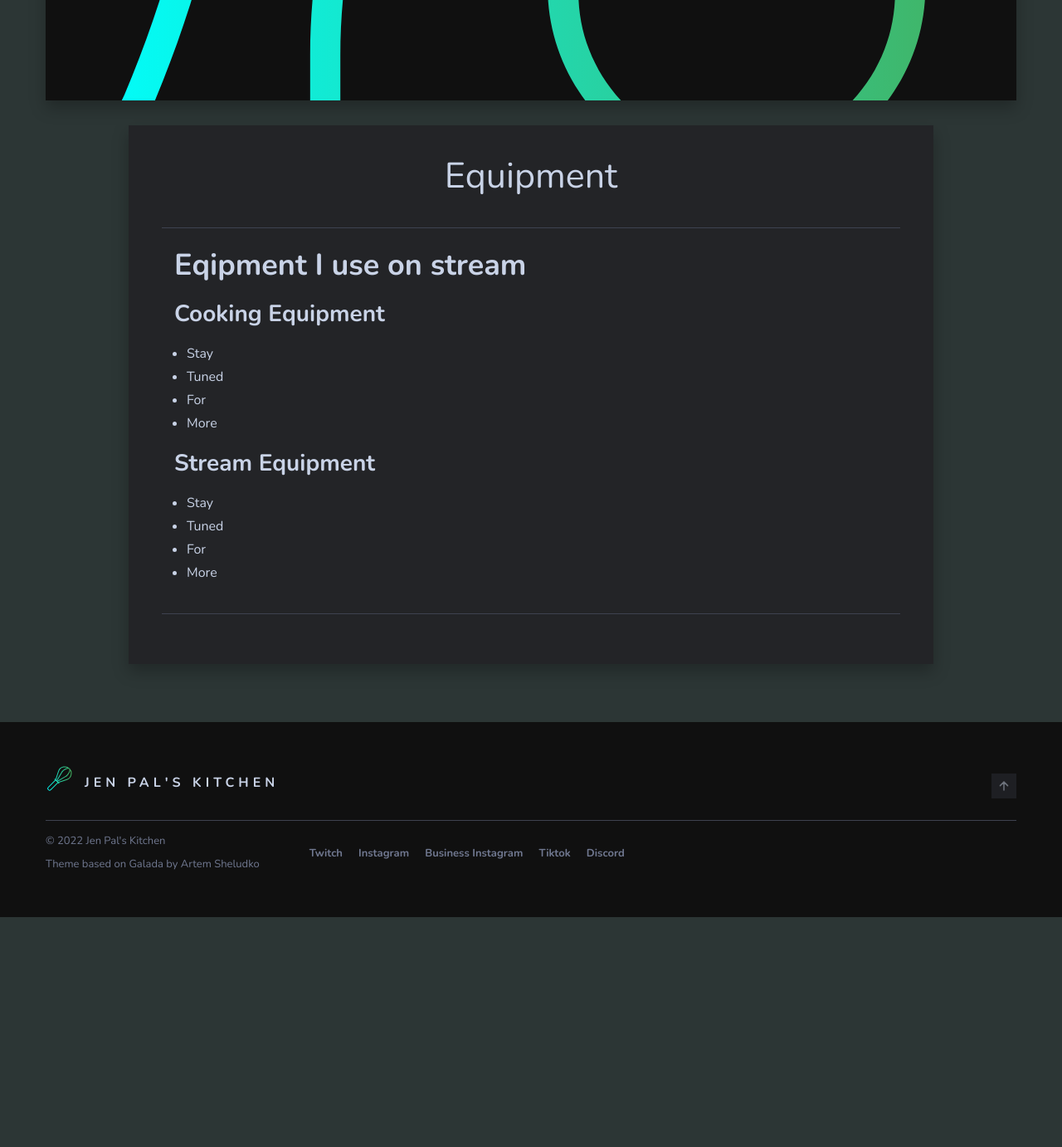
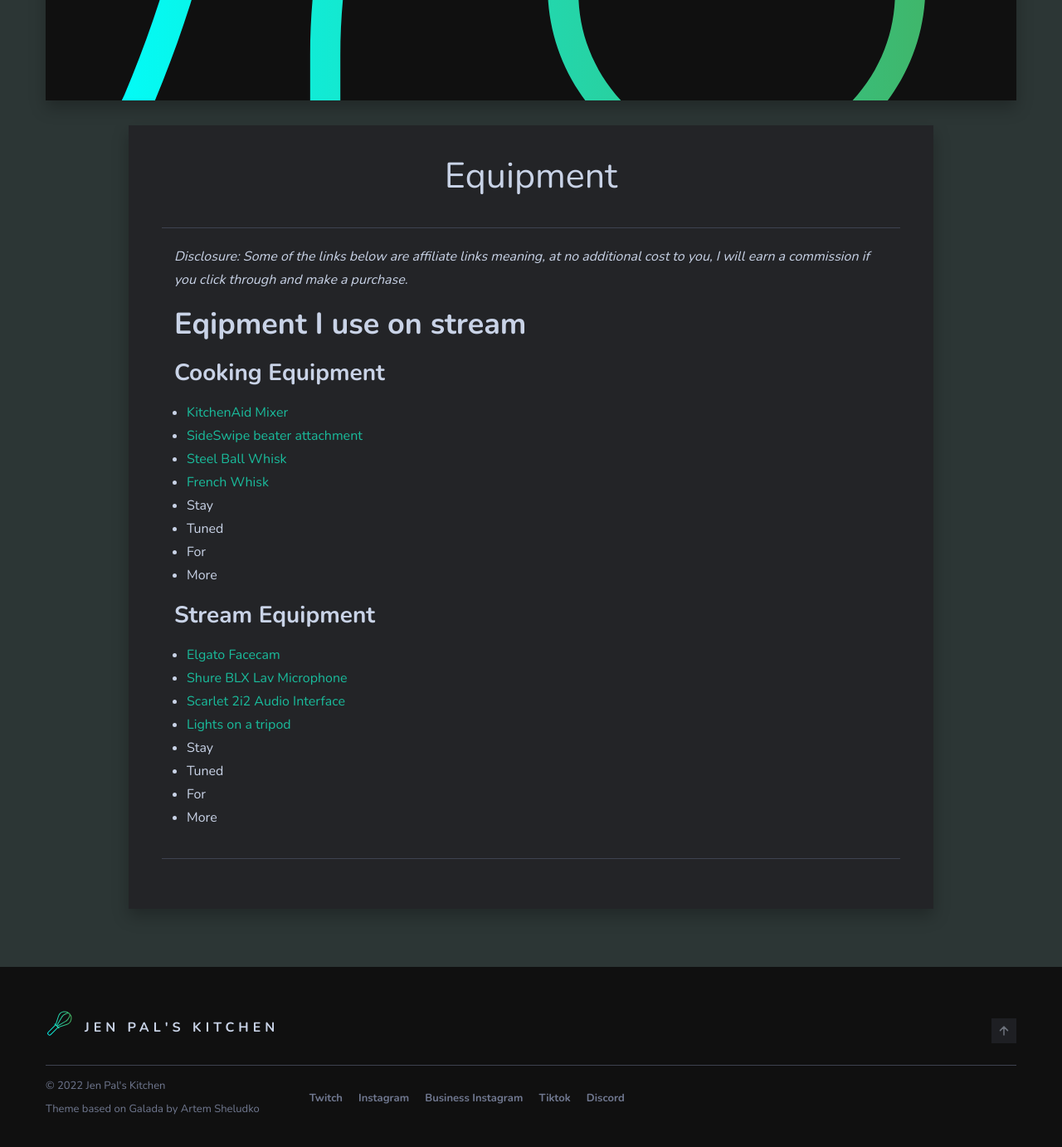
Before and after one commit to JenPalsKitchen/JenPalsKitchen.github.io, a Jekyll site: the page built from _pages/equipment.md, in a window 1280 px wide and 1400 px high, scrolled down 574 px. Shown: the top 1382 px of the window at 83% size. Built offline with Jekyll 4.4.1, drawn with Linux system fonts in a browser that asks for light colours; before the commit the page ends 1679 px from its top, so only the background shows below that.

Commit message:
Updated a few Equipment items

```diff
--- a/_pages/equipment.md
+++ b/_pages/equipment.md
@@ -4,15 +4,24 @@ icon: img/mixer-gradient.svg
 image: mixer-gradient.svg
 permalink: /equipment/
 ---
+_Disclosure: Some of the links below are affiliate links meaning, at no additional cost to you, I will earn a commission if you click through and make a purchase._
 # Eqipment I use on stream
 
 ## Cooking Equipment
+* [KitchenAid Mixer](https://amzn.to/3KY7SxA)
+* [SideSwipe beater attachment](https://amzn.to/34nvfjo)
+* [Steel Ball Whisk](https://amzn.to/3oeHCp4)
+* [French Whisk](https://amzn.to/34nCOqc)
 * Stay
 * Tuned
 * For
 * More
 
 ## Stream Equipment
+* [Elgato Facecam](https://amzn.to/32LzyEK)
+* [Shure BLX Lav Microphone](https://amzn.to/34kZeZh)
+* [Scarlet 2i2 Audio Interface](https://amzn.to/3AMnwHE)
+* [Lights on a tripod](https://amzn.to/34n7054)
 * Stay
 * Tuned
 * For
```
